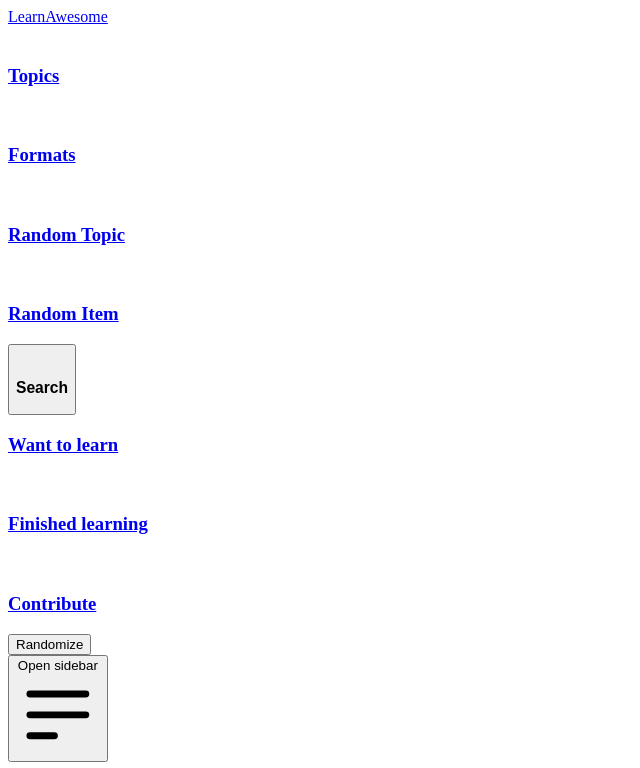
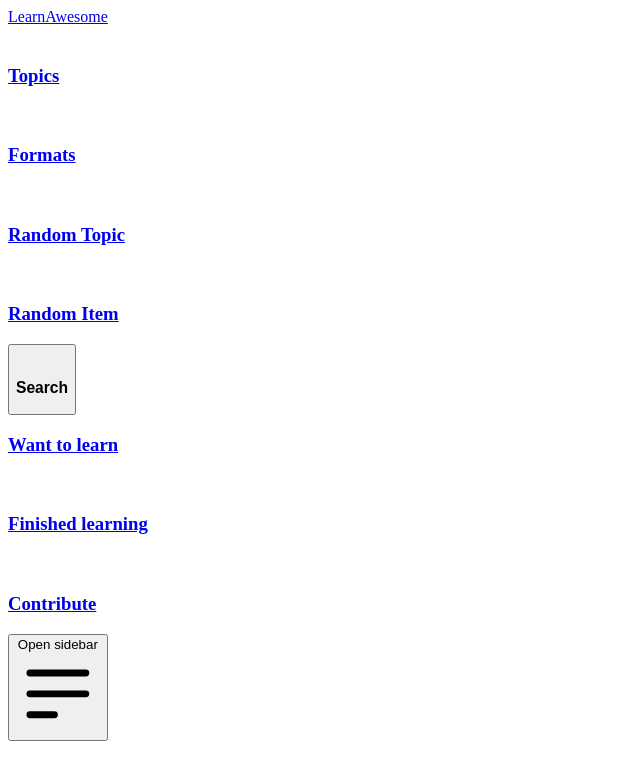
Before and after one commit to learn-awesome/learndb, a Svelte app: page /#/home in a window 1280 px wide. Shown: the top 768 px of the page, without its empty margins (0-640 px from the left). Built offline with nearby package versions, Linux system fonts and the light colour scheme; no server answers; some icons are missing; the HTML template or start-up script is replaced by a standard one.

Commit message:
Hide theme randomizer in prod

```diff
--- a/src/tailwindui/AppShell.svelte
+++ b/src/tailwindui/AppShell.svelte
@@ -97,7 +97,9 @@
         <div class="mt-5 flex-1 flex flex-col bg-lightTertiary text-lightBg">
           <nav class="flex-1 pb-4 space-y-1">
             <slot name="nav"></slot>
-            <button on:click={themeRandomize}>Randomize</button>
+            {#if window.location.href.startsWith('http://127.0.0.1')}
+            <button class="" on:click={themeRandomize}>Randomize</button>
+            {/if}
           </nav>
         </div>
       </div>
```
